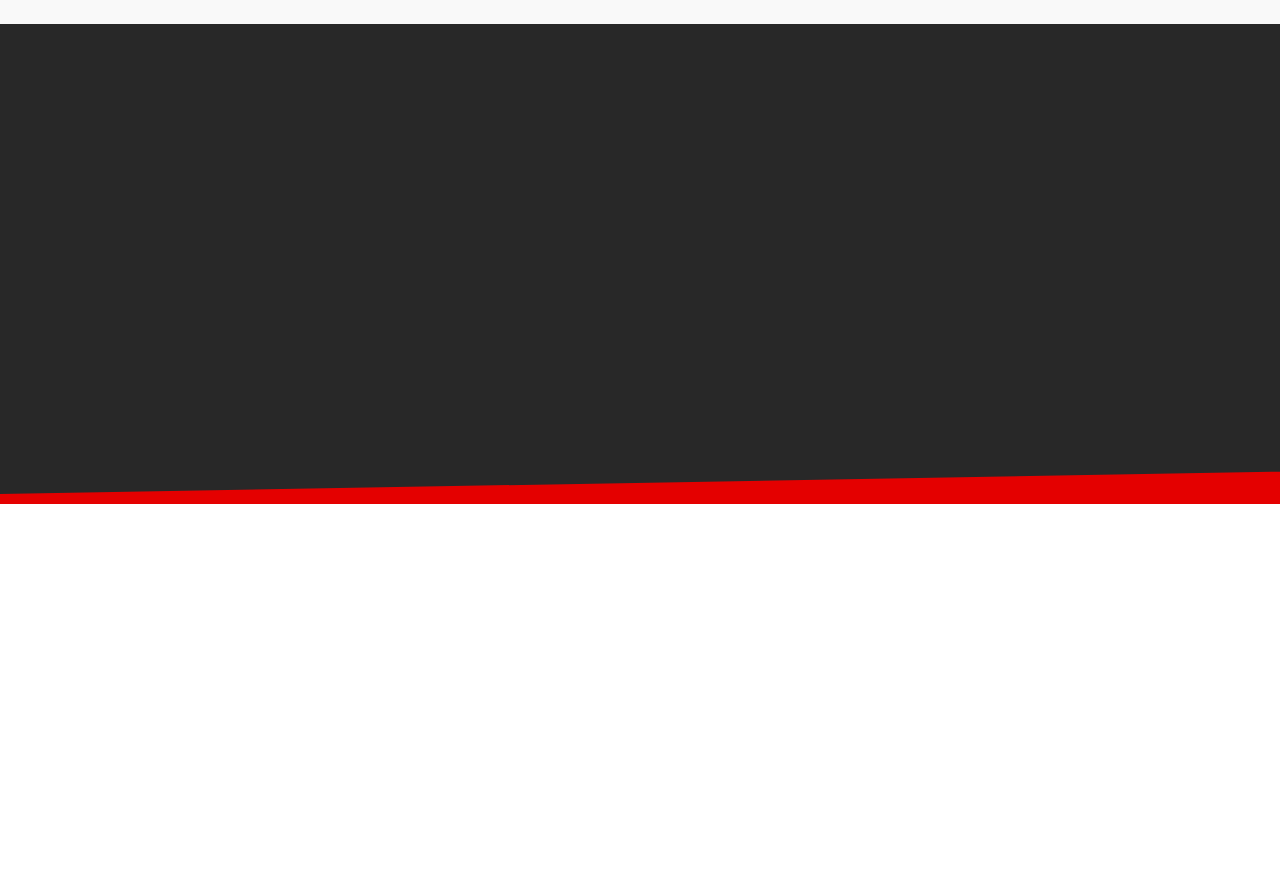
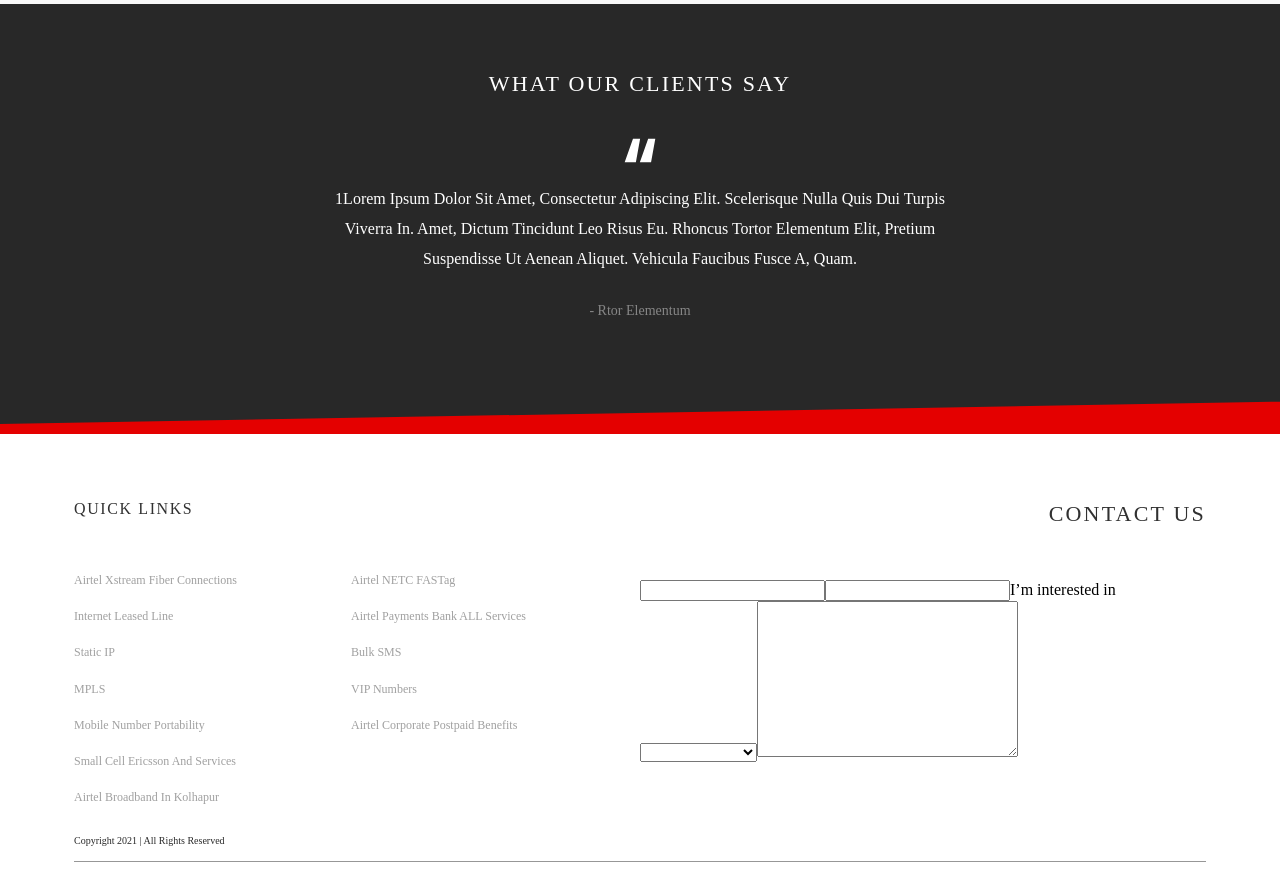
Before and after one commit to Nikhil18-9192/omkar-comms-nuxt, a Nuxt app: page / in a window 1280 px wide. Shown: the part 1980-2864 px from the top of the page. Before the commit the page ends 2484 px from the top, so only its background shows below. Built offline with nearby package versions, Linux system fonts and the light colour scheme.

Commit message:
latest push

```diff
--- /dev/null
+++ b/components/Footer.vue
@@ -0,0 +1,110 @@
+<template>
+  <div id="footer">
+    <div class="container">
+      <div class="top">
+        <div class="quick-links">
+          <h4 class="heading">Quick Links</h4>
+          <div class="links">
+            <p v-for="(item, i) in services" :key="i">{{ item.name }}</p>
+          </div>
+        </div>
+        <div class="contact-us">
+          <h4 class="heading">Contact Us</h4>
+          <div class="form">
+            <input type="email" />
+            <input type="number" />
+            <label for="interested in">I’m interested in</label>
+            <select name="interested">
+              <option disabled value="">--Select Service</option>
+            </select>
+            <textarea cols="30" rows="10"></textarea>
+          </div>
+        </div>
+      </div>
+      <div class="copyright">
+        <p>copyright 2021 | All rights reserved</p>
+      </div>
+    </div>
+  </div>
+</template>
+
+<script>
+import { services } from '@/utils'
+export default {
+  name: 'FooterComponent',
+  computed: {
+    services() {
+      return services
+    },
+  },
+}
+</script>
+
+<style lang="scss" scoped>
+#footer {
+  position: relative;
+  width: 100%;
+  height: 100%;
+  padding-top: 60px;
+  padding-bottom: 80px;
+  .container {
+    max-width: 1132px;
+    margin: 0 auto;
+    .top {
+      display: flex;
+
+      .quick-links {
+        width: 50%;
+        .heading {
+          font-weight: 500;
+          font-size: 16px;
+          line-height: 185.5%;
+          letter-spacing: 0.1em;
+          text-transform: uppercase;
+          color: #313131;
+          margin-bottom: 45px;
+        }
+        .links {
+          max-height: 260px;
+          display: flex;
+          flex-direction: column;
+          flex-wrap: wrap;
+          p {
+            font-weight: 500;
+            font-size: 12px;
+            line-height: 185.5%;
+            text-transform: capitalize;
+            color: #a0a0a0;
+            margin-bottom: 14px;
+          }
+        }
+      }
+      .contact-us {
+        width: 50%;
+
+        .heading {
+          font-weight: 500;
+          font-size: 22px;
+          line-height: 185.5%;
+          letter-spacing: 0.1em;
+          text-transform: uppercase;
+          color: #313131;
+          text-align: right;
+          margin-bottom: 45px;
+        }
+      }
+    }
+    .copyright {
+      padding: 10px 0;
+      border-bottom: 0.5px solid #979797;
+      p {
+        font-weight: 400;
+        font-size: 10px;
+        line-height: 185.5%;
+        text-transform: capitalize;
+        color: #292929;
+      }
+    }
+  }
+}
+</style>
--- a/components/Testimonial.vue
+++ b/components/Testimonial.vue
@@ -1,20 +1,59 @@
 <template>
   <div id="testimonial">
     <div class="skew"></div>
+    <h4 class="title">What our clients say</h4>
+    <div class="testimonial-wrap">
+      <img src="/quates.svg" alt="quates" />
+
+      <div class="content" v-for="(item, i) in testimonials" :key="i">
+        <transition name="slide">
+          <div v-if="currentSlide == i">
+            <p>{{ item.feedback }}</p>
+            <h4>- {{ item.name }}</h4>
+          </div>
+        </transition>
+      </div>
+    </div>
   </div>
 </template>
 
 <script>
-export default {}
+import { testimonials } from '@/utils'
+export default {
+  name: 'TestimonialComponent',
+  data() {
+    return {
+      currentSlide: 0,
+      slideDuration: 7000,
+    }
+  },
+  mounted() {
+    setInterval(this.showSlide, this.slideDuration)
+  },
+  methods: {
+    showSlide() {
+      this.currentSlide < this.testimonials.length - 1
+        ? this.currentSlide++
+        : (this.currentSlide = 0)
+    },
+  },
+  computed: {
+    testimonials() {
+      return testimonials
+    },
+  },
+}
 </script>
 
 <style lang="scss" scoped>
 #testimonial {
   position: relative;
   width: 100%;
-  height: 480px;
+  height: 100%;
   background: #282828;
   overflow: hidden;
+  padding-top: 60px;
+  padding-bottom: 100px;
   .skew {
     position: absolute;
     bottom: -40px;
@@ -26,5 +65,68 @@ export default {}
     transform-origin: bottom left;
     z-index: 1;
   }
+  .title {
+    font-weight: 300;
+    font-size: 22px;
+    line-height: 185.5%;
+    text-align: center;
+    letter-spacing: 0.1em;
+    text-transform: uppercase;
+    color: #fff;
+    margin-bottom: 30px;
+  }
+  .testimonial-wrap {
+    text-align: center;
+    width: 48%;
+    margin: 0 auto;
+    position: relative;
+    display: flex;
+    flex-direction: column;
+    justify-content: center;
+    align-items: center;
+    min-height: 200px;
+    img {
+      width: 32px;
+      height: 32px;
+      object-fit: contain;
+      position: absolute;
+      top: 0;
+    }
+    .content {
+      position: absolute;
+      top: 0;
+      margin-top: 50px;
+      overflow: hidden;
+      p {
+        font-weight: 400;
+        font-size: 16px;
+        line-height: 185.5%;
+        text-align: center;
+        text-transform: capitalize;
+        color: #ffffff;
+        margin-bottom: 25px;
+      }
+      h4 {
+        font-weight: normal;
+        font-size: 14px;
+        line-height: 185.5%;
+        text-align: center;
+        text-transform: capitalize;
+        color: #868686;
+      }
+    }
+  }
+}
+.slide-enter-active,
+.slide-leave-active {
+  transition: all 1s ease;
+}
+.slide-enter {
+  opacity: 0;
+  transform: translateX(50%);
+}
+.slide-leave-to {
+  opacity: 0;
+  transform: translateX(-50%);
 }
 </style>
--- a/components/Toolbar.vue
+++ b/components/Toolbar.vue
@@ -58,7 +58,7 @@ export default {
     #2e2e2e 0%,
     #101010 100%
   );
-  height: 120px;
+  height: 100px;
   width: 100%;
   border-bottom: 4px solid $primary;
   overflow: hidden;
--- a/layouts/default.vue
+++ b/layouts/default.vue
@@ -2,6 +2,7 @@
   <div>
     <Toolbar />
     <Nuxt />
+    <Footer />
   </div>
 </template>
 <style lang="scss">
--- a/utils/index.js
+++ b/utils/index.js
@@ -68,4 +68,22 @@ const services = [
   },
 ]
 
-export { menus, services }
+const testimonials = [
+  {
+    feedback:
+      '1Lorem ipsum dolor sit amet, consectetur adipiscing elit. Scelerisque nulla quis dui turpis viverra in. Amet, dictum tincidunt leo risus eu. Rhoncus tortor elementum elit, pretium suspendisse ut aenean aliquet. Vehicula faucibus fusce a, quam.',
+    name: 'rtor elementum ',
+  },
+  {
+    feedback:
+      '2Lorem ipsum dolor sit amet, consectetur adipiscing elit. Scelerisque nulla quis dui turpis viverra in. Amet, dictum tincidunt leo risus eu. Rhoncus tortor elementum elit, pretium suspendisse ut aenean aliquet. Vehicula faucibus fusce a, quam.',
+    name: 'rtor elementum ',
+  },
+  {
+    feedback:
+      '3Lorem ipsum dolor sit amet, consectetur adipiscing elit. Scelerisque nulla quis dui turpis viverra in. Amet, dictum tincidunt leo risus eu. Rhoncus tortor elementum elit, pretium suspendisse ut aenean aliquet. Vehicula faucibus fusce a, quam.',
+    name: 'rtor elementum ',
+  },
+]
+
+export { menus, services, testimonials }
```
Also changed, not shown: static/quates.svg (added).
